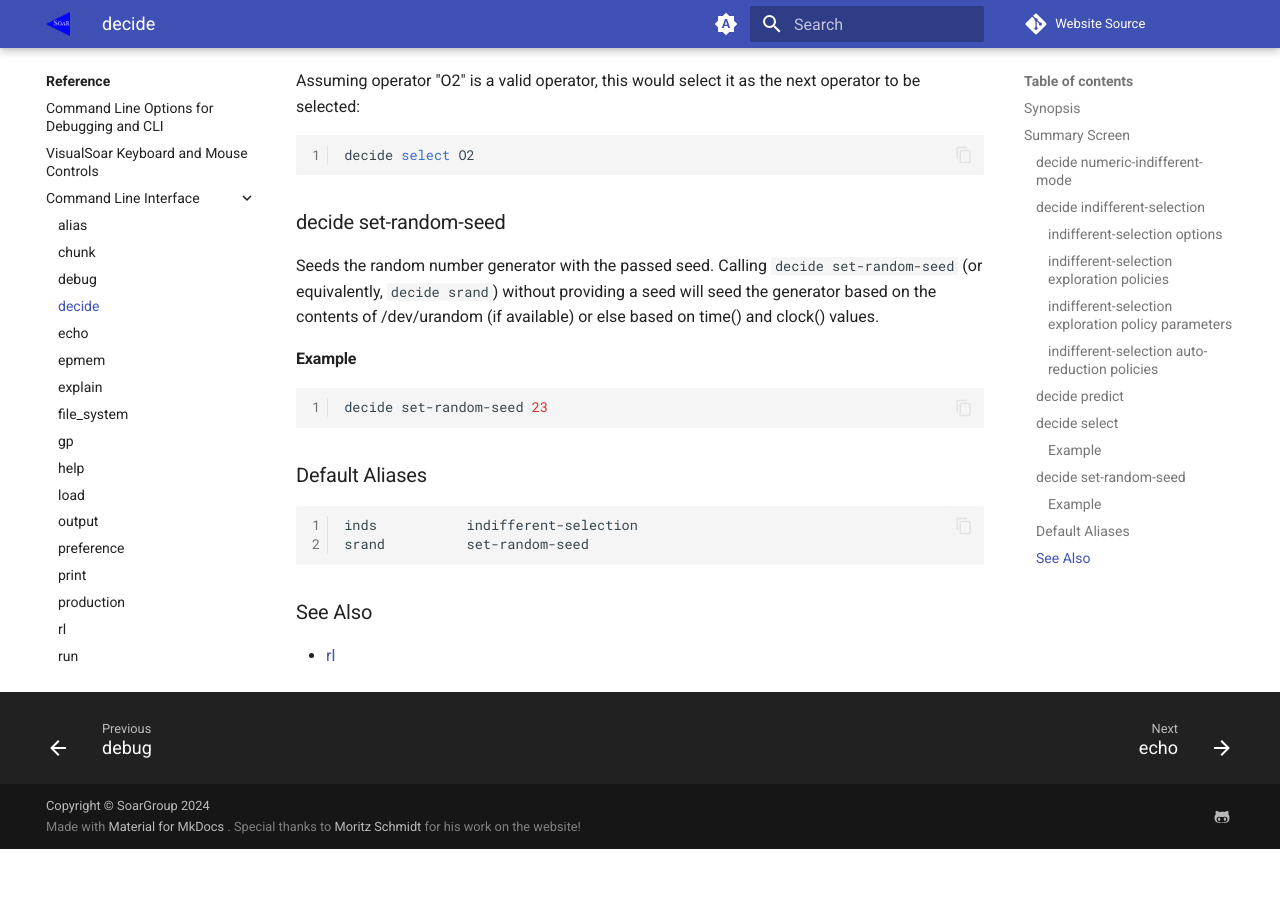
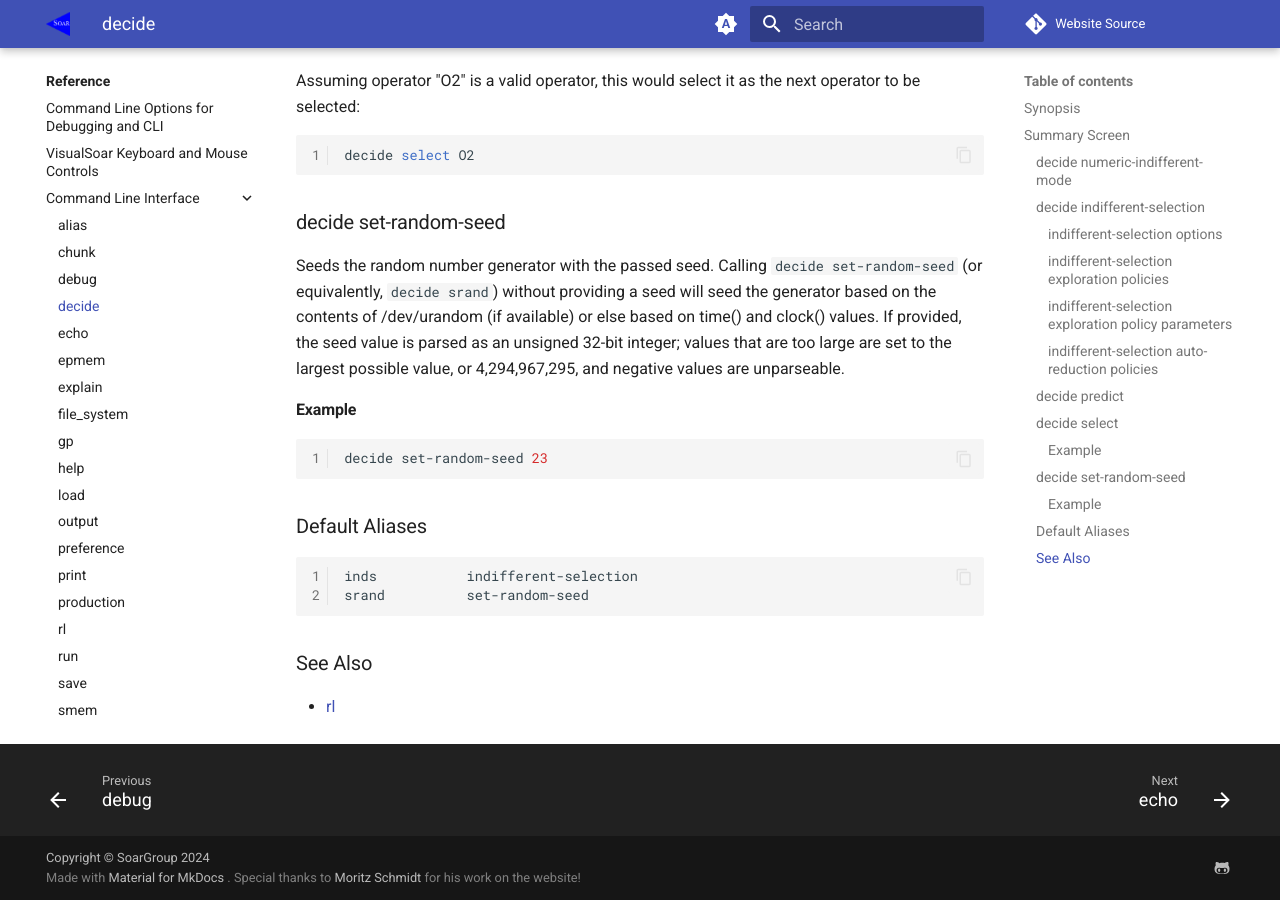
Before and after one commit to SoarGroup/SoarGroup.github.io, an MkDocs documentation site: the page built from docs/reference/cli/cmd_decide.md, in a window 1280 px wide and 900 px high, scrolled down 3710 px. Built offline with MkDocs 1.6.1 and Material for MkDocs 9.7.7, drawn with Linux system fonts in a browser that asks for light colours; comment, search, counter and statistics services are not loaded; before the commit the page ends 4559 px from its top, so only the background shows below that.

Commit message:
Clarify srand input type

```diff
--- a/docs/reference/cli/cmd_decide.md
+++ b/docs/reference/cli/cmd_decide.md
@@ -157,7 +157,9 @@
 Seeds the random number generator with the passed seed. Calling `decide
 set-random-seed` (or equivalently, `decide srand`) without providing a seed will
 seed the generator based on the contents of /dev/urandom (if available) or else
-based on time() and clock() values.
+based on time() and clock() values. If provided, the seed value is parsed as an
+unsigned 32-bit integer; values that are too large are set to the largest possible
+value, or 4,294,967,295, and negative values are unparseable.
 
 #### Example
 
```
